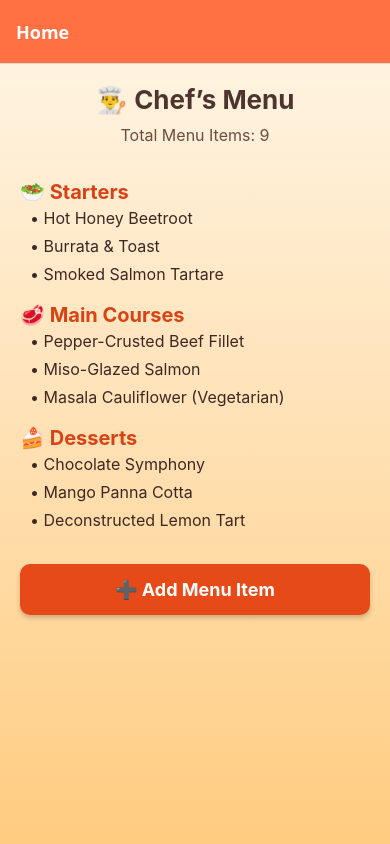
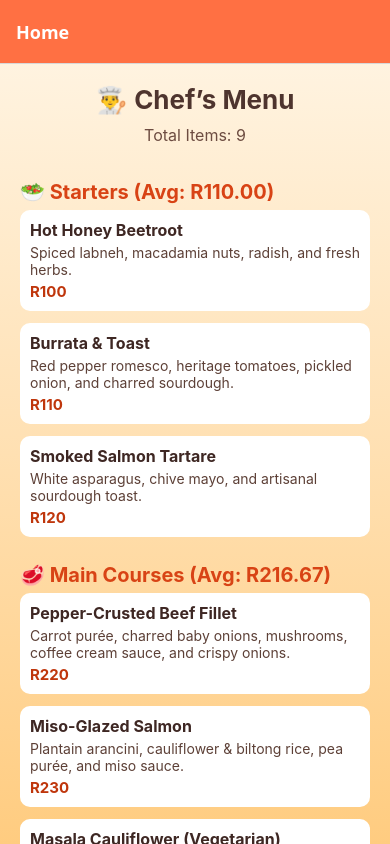
Before and after one commit to Neo3004/Menu, a React Native app: screen / in a window 390 px wide. Built offline with nearby package versions, Linux system fonts and the light colour scheme.

Commit message:
Add files via upload

```diff
--- a/App.js
+++ b/App.js
@@ -1,5 +1,4 @@
 //App tsx
-
 import React, { useState } from "react";
 import {
   View,
@@ -8,6 +7,8 @@ import {
   TouchableOpacity,
   TextInput,
   ScrollView,
+  FlatList,
+  Alert,
 } from "react-native";
 import { NavigationContainer } from "@react-navigation/native";
 import { createNativeStackNavigator } from "@react-navigation/native-stack";
@@ -15,104 +16,96 @@ import { LinearGradient } from "expo-linear-gradient";
 
 const Stack = createNativeStackNavigator();
 
-function HomeScreen({ navigation }) {
-  const starters = [
-    "Hot Honey Beetroot",
-    "Burrata & Toast",
-    "Smoked Salmon Tartare",
-  ];
+export default function App() {
+  const [menu, setMenu] = useState([
+    // 🥗 Starters
+    {
+      name: "Hot Honey Beetroot",
+      course: "Starter",
+      description:
+        "Spiced labneh, macadamia nuts, radish, and fresh herbs.",
+      price: 100,
+    },
+    {
+      name: "Burrata & Toast",
+      course: "Starter",
+      description:
+        "Red pepper romesco, heritage tomatoes, pickled onion, and charred sourdough.",
+      price: 110,
+    },
+    {
+      name: "Smoked Salmon Tartare",
+      course: "Starter",
+      description:
+        "White asparagus, chive mayo, and artisanal sourdough toast.",
+      price: 120,
+    },
 
-  const mains = [
-    "Pepper-Crusted Beef Fillet",
-    "Miso-Glazed Salmon",
-    "Masala Cauliflower (Vegetarian)",
-  ];
+    // 🥩 Mains
+    {
+      name: "Pepper-Crusted Beef Fillet",
+      course: "Main",
+      description:
+        "Carrot purée, charred baby onions, mushrooms, coffee cream sauce, and crispy onions.",
+      price: 220,
+    },
+    {
+      name: "Miso-Glazed Salmon",
+      course: "Main",
+      description:
+        "Plantain arancini, cauliflower & biltong rice, pea purée, and miso sauce.",
+      price: 230,
+    },
+    {
+      name: "Masala Cauliflower (Vegetarian)",
+      course: "Main",
+      description:
+        "Minted labneh, sultana chutney, salsa verde, besan sev, and pickled red cabbage.",
+      price: 200,
+    },
 
-  const desserts = [
-    "Chocolate Symphony",
-    "Mango Panna Cotta",
-    "Deconstructed Lemon Tart",
-  ];
+    // 🍰 Desserts
+    {
+      name: "Chocolate Symphony",
+      course: "Dessert",
+      description:
+        "Chocolate genoise, banana ganache, chocolate feuilletine, and hazelnut ice cream.",
+      price: 90,
+    },
+    {
+      name: "Mango Panna Cotta",
+      course: "Dessert",
+      description:
+        "Fresh mint, berry medley, and bright passionfruit sauce.",
+      price: 85,
+    },
+    {
+      name: "Deconstructed Lemon Tart",
+      course: "Dessert",
+      description:
+        "Lemon curd, confit zest, yuzu gel, and crispy meringues.",
+      price: 95,
+    },
+  ]);
 
-  const totalItems = starters.length + mains.length + desserts.length;
-
-  return (
-    <LinearGradient
-      colors={["#FFF3E0", "#FFE0B2", "#FFCC80"]}
-      style={styles.gradient}
-    >
-      <ScrollView contentContainerStyle={styles.container}>
-        <Text style={styles.title}>👨‍🍳 Chef’s Menu</Text>
-        <Text style={styles.subtitle}>Total Menu Items: {totalItems}</Text>
-
-        <Text style={styles.sectionTitle}>🥗 Starters</Text>
-        {starters.map((item, index) => (
-          <Text key={index} style={styles.menuItem}>
-            • {item}
-          </Text>
-        ))}
-
-        <Text style={styles.sectionTitle}>🥩 Main Courses</Text>
-        {mains.map((item, index) => (
-          <Text key={index} style={styles.menuItem}>
-            • {item}
-          </Text>
-        ))}
-
-        <Text style={styles.sectionTitle}>🍰 Desserts</Text>
-        {desserts.map((item, index) => (
-          <Text key={index} style={styles.menuItem}>
-            • {item}
-          </Text>
-        ))}
-
-        <TouchableOpacity
-          style={styles.addButton}
-          onPress={() => navigation.navigate("AddItem")}
-        >
-          <Text style={styles.addButtonText}>➕ Add Menu Item</Text>
-        </TouchableOpacity>
-      </ScrollView>
-    </LinearGradient>
-  );
-}
-
-function AddItemScreen({ navigation }) {
-  const [itemName, setItemName] = useState("");
-
-  const handleAdd = () => {
-    if (itemName.trim() === "") {
-      alert("Please enter a menu item name.");
+  // Add & remove menu items
+  const addMenuItem = (name, course, description, price) => {
+    if (!name || !course || !price) {
+      Alert.alert("Error", "Please fill in all required fields.");
       return;
     }
-    alert(`✅ "${itemName}" added to the menu!`);
-    setItemName("");
-    navigation.goBack();
+    setMenu([
+      ...menu,
+      { name, course, description, price: parseFloat(price) },
+    ]);
   };
 
-  return (
-    <LinearGradient
-      colors={["#FFE0B2", "#FFB74D", "#FFA726"]}
-      style={styles.gradient}
-    >
-      <View style={styles.container}>
-        <Text style={styles.title}>➕ Add a New Menu Item</Text>
-        <TextInput
-          style={styles.input}
-          placeholder="Enter new item name"
-          placeholderTextColor="#6D4C41"
-          value={itemName}
-          onChangeText={setItemName}
-        />
-        <TouchableOpacity style={styles.addButton} onPress={handleAdd}>
-          <Text style={styles.addButtonText}>Add Item</Text>
-        </TouchableOpacity>
-      </View>
-    </LinearGradient>
-  );
-}
+  const removeMenuItem = (index) => {
+    const updated = [...menu];
+    updated.splice(index, 1);
+    setMenu(updated);
+  };
 
-export default function App() {
   return (
     <NavigationContainer>
       <Stack.Navigator
@@ -122,24 +115,199 @@ export default function App() {
           headerTitleStyle: { fontWeight: "bold" },
         }}
       >
-        <Stack.Screen name="Home" component={HomeScreen} />
-        <Stack.Screen
-          name="AddItem"
-          component={AddItemScreen}
-          options={{ title: "Add Menu Item" }}
-        />
+        <Stack.Screen name="Home">
+          {(props) => <HomeScreen {...props} menu={menu} />}
+        </Stack.Screen>
+        <Stack.Screen name="Manage Menu">
+          {(props) => (
+            <ManageMenuScreen
+              {...props}
+              menu={menu}
+              addMenuItem={addMenuItem}
+              removeMenuItem={removeMenuItem}
+            />
+          )}
+        </Stack.Screen>
+        <Stack.Screen name="Filter Menu">
+          {(props) => <FilterScreen {...props} menu={menu} />}
+        </Stack.Screen>
       </Stack.Navigator>
     </NavigationContainer>
   );
 }
 
+function HomeScreen({ navigation, menu }) {
+  const starters = menu.filter((i) => i.course === "Starter");
+  const mains = menu.filter((i) => i.course === "Main");
+  const desserts = menu.filter((i) => i.course === "Dessert");
+
+  const avg = (arr) =>
+    arr.length > 0
+      ? (arr.reduce((sum, i) => sum + i.price, 0) / arr.length).toFixed(2)
+      : "0.00";
+
+  return (
+    <LinearGradient colors={["#FFF3E0", "#FFE0B2", "#FFCC80"]} style={styles.gradient}>
+      <ScrollView contentContainerStyle={styles.container}>
+        <Text style={styles.title}>👨‍🍳 Chef’s Menu</Text>
+        <Text style={styles.subtitle}>Total Items: {menu.length}</Text>
+
+        <CourseSection title="🥗 Starters" avg={avg(starters)} items={starters} />
+        <CourseSection title="🥩 Main Courses" avg={avg(mains)} items={mains} />
+        <CourseSection title="🍰 Desserts" avg={avg(desserts)} items={desserts} />
+
+        <View style={styles.buttonContainer}>
+          <TouchableOpacity
+            style={styles.manageButton}
+            onPress={() => navigation.navigate("Manage Menu")}
+          >
+            <Text style={styles.addButtonText}>🍳 Manage Menu</Text>
+          </TouchableOpacity>
+          <TouchableOpacity
+            style={styles.filterButton}
+            onPress={() => navigation.navigate("Filter Menu")}
+          >
+            <Text style={styles.addButtonText}>🔍 Filter Menu</Text>
+          </TouchableOpacity>
+        </View>
+      </ScrollView>
+    </LinearGradient>
+  );
+}
+
+function CourseSection({ title, avg, items }) {
+  return (
+    <View>
+      <Text style={styles.sectionTitle}>
+        {title} (Avg: R{avg})
+      </Text>
+      {items.map((item, index) => (
+        <View key={index} style={styles.menuCard}>
+          <Text style={styles.menuItemName}>{item.name}</Text>
+          <Text style={styles.menuDescription}>{item.description}</Text>
+          <Text style={styles.menuPrice}>R{item.price}</Text>
+        </View>
+      ))}
+    </View>
+  );
+}
+
+function ManageMenuScreen({ menu, addMenuItem, removeMenuItem }) {
+  const [name, setName] = useState("");
+  const [course, setCourse] = useState("");
+  const [description, setDescription] = useState("");
+  const [price, setPrice] = useState("");
+
+  return (
+    <LinearGradient colors={["#FFE0B2", "#FFB74D", "#FFA726"]} style={styles.gradient}>
+      <ScrollView contentContainerStyle={styles.container}>
+        <Text style={styles.title}>🍳 Manage Menu</Text>
+
+        <TextInput
+          style={styles.input}
+          placeholder="Dish Name"
+          value={name}
+          onChangeText={setName}
+        />
+        <TextInput
+          style={styles.input}
+          placeholder="Course (Starter/Main/Dessert)"
+          value={course}
+          onChangeText={setCourse}
+        />
+        <TextInput
+          style={styles.input}
+          placeholder="Description"
+          value={description}
+          onChangeText={setDescription}
+        />
+        <TextInput
+          style={styles.input}
+          placeholder="Price (e.g., 120)"
+          keyboardType="numeric"
+          value={price}
+          onChangeText={setPrice}
+        />
+
+        <TouchableOpacity
+          style={styles.addButton}
+          onPress={() => {
+            addMenuItem(name, course, description, price);
+            setName("");
+            setCourse("");
+            setDescription("");
+            setPrice("");
+          }}
+        >
+          <Text style={styles.addButtonText}>Add Menu Item</Text>
+        </TouchableOpacity>
+
+        <Text style={styles.sectionTitle}>Current Menu Items</Text>
+        {menu.map((item, index) => (
+          <View key={index} style={styles.menuRow}>
+            <Text style={styles.menuItem}>
+              {item.name} ({item.course}) - R{item.price}
+            </Text>
+            <TouchableOpacity
+              onPress={() => removeMenuItem(index)}
+              style={styles.removeButton}
+            >
+              <Text style={styles.removeButtonText}>Remove</Text>
+            </TouchableOpacity>
+          </View>
+        ))}
+      </ScrollView>
+    </LinearGradient>
+  );
+}
+
+function FilterScreen({ menu }) {
+  const [filter, setFilter] = useState("All");
+  const filtered =
+    filter === "All" ? menu : menu.filter((item) => item.course === filter);
+
+  return (
+    <LinearGradient colors={["#FFF3E0", "#FFE0B2", "#FFCC80"]} style={styles.gradient}>
+      <View style={styles.container}>
+        <Text style={styles.title}>🔍 Filter by Course</Text>
+        <View style={styles.filterRow}>
+          {["All", "Starter", "Main", "Dessert"].map((f) => (
+            <TouchableOpacity
+              key={f}
+              style={[styles.filterButtonSmall, filter === f && styles.filterActive]}
+              onPress={() => setFilter(f)}
+            >
+              <Text
+                style={[
+                  styles.filterButtonText,
+                  filter === f && { color: "#fff", fontWeight: "bold" },
+                ]}
+              >
+                {f}
+              </Text>
+            </TouchableOpacity>
+          ))}
+        </View>
+
+        <FlatList
+          data={filtered}
+          keyExtractor={(item, index) => index.toString()}
+          renderItem={({ item }) => (
+            <View style={styles.menuCard}>
+              <Text style={styles.menuItemName}>{item.name}</Text>
+              <Text style={styles.menuDescription}>{item.description}</Text>
+              <Text style={styles.menuPrice}>R{item.price}</Text>
+            </View>
+          )}
+        />
+      </View>
+    </LinearGradient>
+  );
+}
+
 const styles = StyleSheet.create({
-  gradient: {
-    flex: 1,
-  },
-  container: {
-    padding: 20,
-  },
+  gradient: { flex: 1 },
+  container: { padding: 20 },
   title: {
     fontSize: 26,
     fontWeight: "bold",
@@ -151,43 +319,83 @@ const styles = StyleSheet.create({
     fontSize: 16,
     color: "#6D4C41",
     textAlign: "center",
-    marginBottom: 20,
+    marginBottom: 15,
   },
   sectionTitle: {
     fontSize: 20,
     fontWeight: "bold",
     color: "#D84315",
-    marginTop: 15,
+    marginTop: 20,
   },
-  menuItem: {
-    fontSize: 16,
-    color: "#3E2723",
-    marginLeft: 10,
-    marginVertical: 4,
+  menuCard: {
+    backgroundColor: "#FFF",
+    borderRadius: 10,
+    padding: 10,
+    marginVertical: 6,
+    elevation: 2,
   },
+  menuItemName: { fontWeight: "bold", fontSize: 16, color: "#3E2723" },
+  menuDescription: { fontSize: 14, color: "#5D4037", marginVertical: 4 },
+  menuPrice: { fontSize: 15, color: "#BF360C", fontWeight: "bold" },
   addButton: {
     backgroundColor: "#E64A19",
     padding: 15,
     borderRadius: 10,
     alignItems: "center",
-    marginTop: 30,
-    shadowColor: "#000",
-    shadowOpacity: 0.2,
-    shadowOffset: { width: 0, height: 3 },
-    shadowRadius: 5,
-    elevation: 5,
+    marginTop: 20,
   },
-  addButtonText: {
-    color: "white",
-    fontSize: 18,
-    fontWeight: "bold",
-  },
+  addButtonText: { color: "white", fontSize: 18, fontWeight: "bold" },
   input: {
     borderWidth: 1,
     borderColor: "#D7CCC8",
     borderRadius: 10,
     padding: 10,
     backgroundColor: "#FFFFFF",
-    fontSize: 16,
+    marginBottom: 10,
+  },
+  menuRow: {
+    flexDirection: "row",
+    justifyContent: "space-between",
+    alignItems: "center",
+    marginVertical: 5,
+  },
+  removeButton: {
+    backgroundColor: "#D84315",
+    padding: 8,
+    borderRadius: 8,
+  },
+  removeButtonText: { color: "#fff", fontSize: 14 },
+  filterRow: {
+    flexDirection: "row",
+    justifyContent: "space-around",
+    marginVertical: 15,
+  },
+  filterButtonSmall: {
+    backgroundColor: "#FFF",
+    borderRadius: 10,
+    padding: 10,
+    borderWidth: 1,
+    borderColor: "#E64A19",
+  },
+  filterActive: { backgroundColor: "#E64A19" },
+  filterButtonText: { color: "#E64A19", fontSize: 16 },
+  buttonContainer: {
+    flexDirection: "row",
+    justifyContent: "space-around",
+    marginTop: 30,
+  },
+  manageButton: {
+    backgroundColor: "#E64A19",
+    padding: 12,
+    borderRadius: 10,
+    width: "40%",
+    alignItems: "center",
+  },
+  filterButton: {
+    backgroundColor: "#F57C00",
+    padding: 12,
+    borderRadius: 10,
+    width: "40%",
+    alignItems: "center",
   },
 });
--- a/app.json
+++ b/app.json
@@ -1,7 +1,7 @@
 {
   "expo": {
     "name": "menu",
-    "slug": "snack-0177d025-7729-4e8b-851c-69ae9ecd27be",
+    "slug": "snack-00af8da5-368f-4bba-ac14-d39b6b109935",
     "version": "1.0.0",
     "orientation": "portrait",
     "icon": "./assets/icon.png",
```
Also changed, not shown: 1 other file (tests, documents, lock files or other folders).
